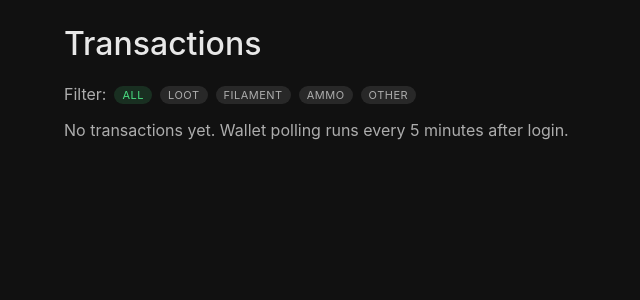
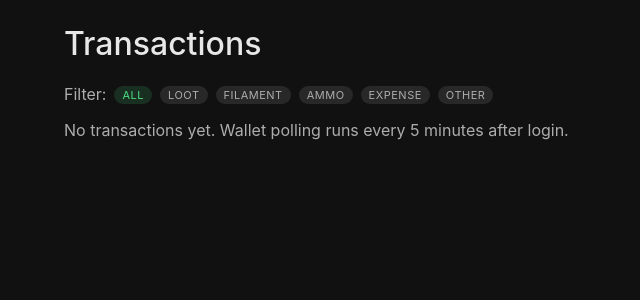
Before and after one commit to zeratulsheppard/eve-abyss-tracker, a Flask app: page /txns in a window 1280 px wide. Shown: the part 58-358 px from the top of the page, without its empty margins (0-640 px from the left). Run offline with Flask 3, Linux system fonts and the light colour scheme; data that the repository does not hold is empty.

Commit message:
Add manual 'expense' category (counts as cost, never auto-set)

```diff
--- a/app.py
+++ b/app.py
@@ -517,7 +517,7 @@ def compute_stats(since_ts=None):
             params,
         ).fetchall()
 
-        loot_rev = filament_cost = ammo_cost = 0.0
+        loot_rev = filament_cost = ammo_cost = expense_cost = 0.0
         for row in agg:
             cat = row["cat"] or "other"
             is_buy = bool(row["is_buy"])
@@ -528,6 +528,8 @@ def compute_stats(since_ts=None):
                 filament_cost += gross
             elif cat == "ammo" and is_buy:
                 ammo_cost += gross
+            elif cat == "expense" and is_buy:
+                expense_cost += gross
 
         runs_where = "" if not since_ts else " WHERE started_at >= ?"
         runs_params = [] if not since_ts else [since_ts]
@@ -540,7 +542,7 @@ def compute_stats(since_ts=None):
         ).fetchone()
 
         total_s = int(run_stats["total_s"] or 0)
-        net = loot_rev - filament_cost - ammo_cost
+        net = loot_rev - filament_cost - ammo_cost - expense_cost
         isk_per_hr = (net * 3600.0 / total_s) if total_s > 0 else 0.0
 
         open_run = conn.execute(
@@ -560,7 +562,9 @@ def compute_stats(since_ts=None):
             "loot_revenue": loot_rev,
             "filament_cost": filament_cost,
             "ammo_cost": ammo_cost,
+            "expense_cost": expense_cost,
             "restock_cost": filament_cost + ammo_cost,
+            "total_cost": filament_cost + ammo_cost + expense_cost,
             "net_profit": net,
             "isk_per_hr": isk_per_hr,
             "current_run": current,
@@ -696,7 +700,7 @@ def txns():
 @app.route("/api/txn/<int:txn_id>/category", methods=["POST"])
 def api_txn_category(txn_id):
     new_cat = (request.json or {}).get("category", "").strip()
-    if new_cat not in ("loot", "filament", "ammo", "other", ""):
+    if new_cat not in ("loot", "filament", "ammo", "expense", "other", ""):
         return jsonify({"error": "bad category"}), 400
     conn = db_direct()
     try:
--- a/templates/base.html
+++ b/templates/base.html
@@ -99,6 +99,7 @@
   .pill.loot { background: rgba(74, 222, 128, 0.15); color: var(--good); }
   .pill.filament { background: rgba(240, 124, 0, 0.15); color: var(--accent); }
   .pill.ammo { background: rgba(240, 124, 0, 0.15); color: var(--accent); }
+  .pill.expense { background: rgba(248, 113, 113, 0.15); color: var(--bad); }
   .pill.other { background: rgba(173, 173, 173, 0.15); color: var(--text); }
   .live-dot { display: inline-block; width: 8px; height: 8px; border-radius: 50%; background: var(--good); margin-right: 6px; animation: pulse 1.5s infinite; }
   @keyframes pulse { 0%,100% { opacity: 1; } 50% { opacity: 0.4; } }
--- a/templates/txns.html
+++ b/templates/txns.html
@@ -5,7 +5,7 @@
 
 <div class="filter-bar">
   <span>Filter:</span>
-  {% for c in ['all','loot','filament','ammo','other'] %}
+  {% for c in ['all','loot','filament','ammo','expense','other'] %}
     <a href="/txns?cat={{ c }}" style="text-decoration:none;">
       <span class="pill {% if c == current_cat %}loot{% else %}other{% endif %}">{{ c }}</span>
     </a>
@@ -39,7 +39,7 @@
       <td>{% if t.is_buy %}BUY{% else %}SELL{% endif %}</td>
       <td>
         <select data-txn="{{ t.transaction_id }}" onchange="setCat(this)">
-          {% for c in ['loot','filament','ammo','other'] %}
+          {% for c in ['loot','filament','ammo','expense','other'] %}
             <option value="{{ c }}" {% if eff == c %}selected{% endif %}>{{ c }}</option>
           {% endfor %}
         </select>
```
Also changed, not shown: templates/index.html (+11 -6 lines).
